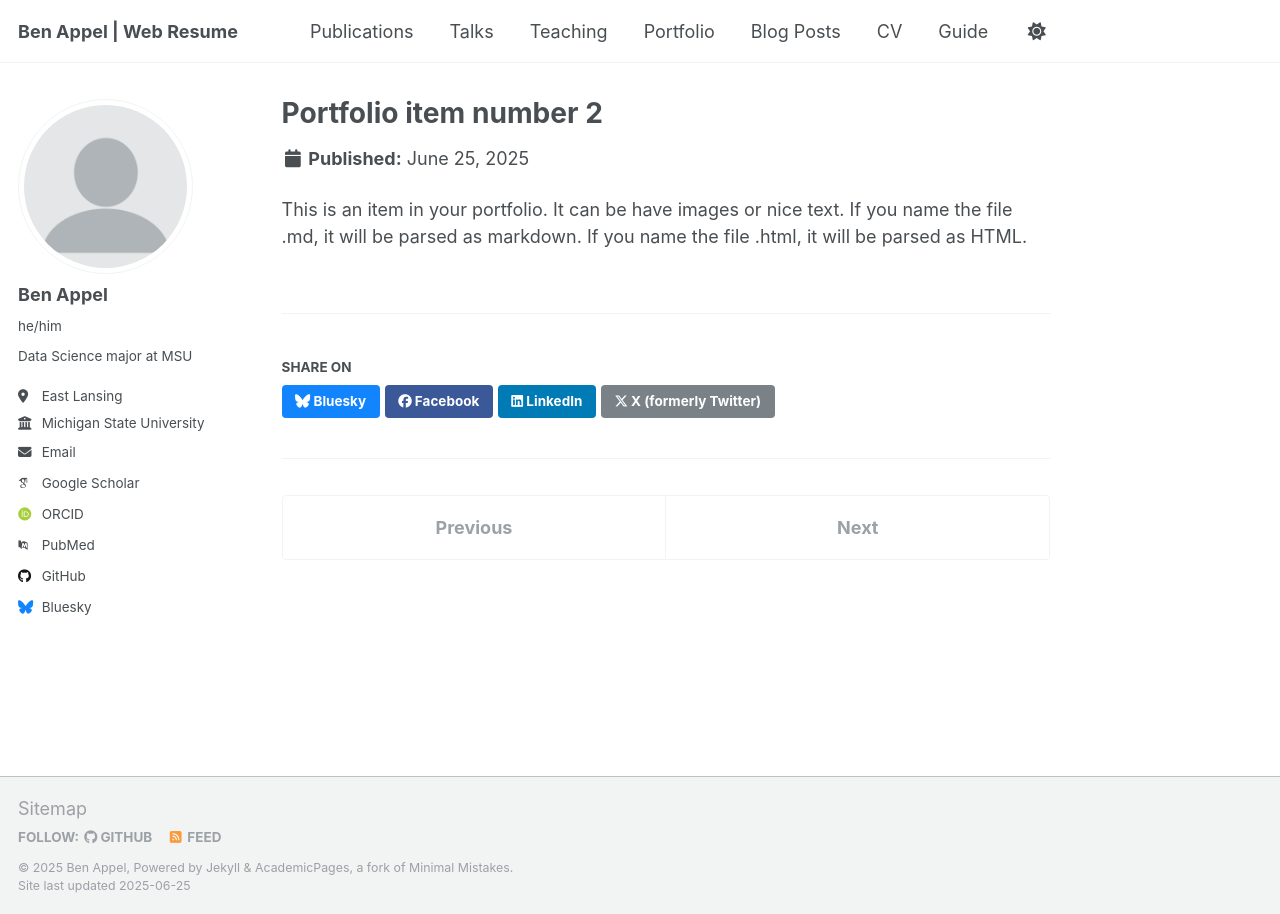
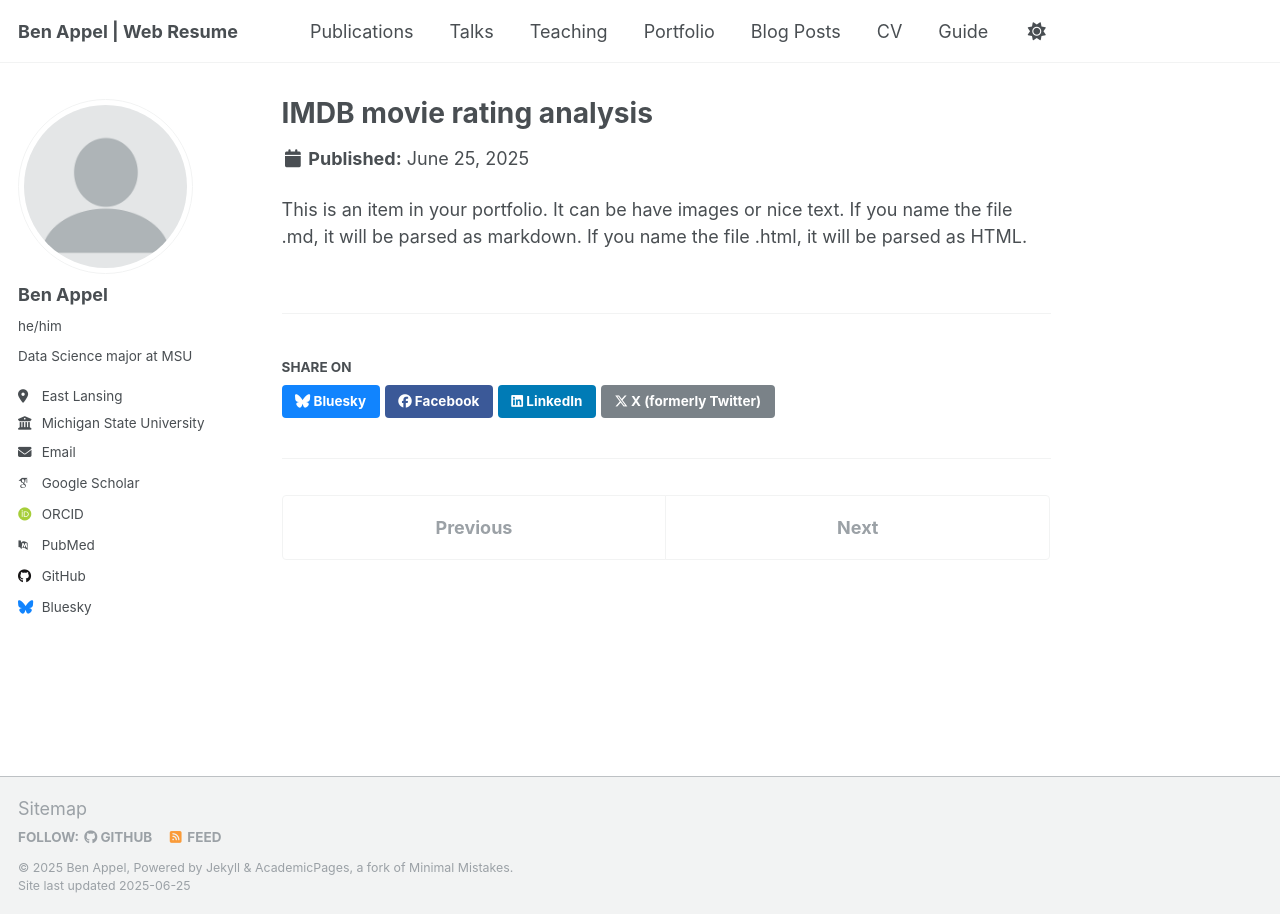
Before and after one commit to benpeok/benpeok.github.io, a Jekyll site: the page built from _portfolio/portfolio-2.html, in a window 1280 px wide. Built offline with Jekyll 4.4.1, drawn with Linux system fonts in a browser that asks for light colours; some web fonts are replaced.

Commit message:
Update portfolio-2.html

```diff
--- a/_portfolio/portfolio-2.html
+++ b/_portfolio/portfolio-2.html
@@ -1,6 +1,6 @@
 ---
-title: "Portfolio item number 2"
-excerpt: "Short description of portfolio item number 2 <br/><img src='/images/500x300.png'>"
+title: "IMDB movie rating analysis"
+excerpt: "Looks at how movie factors (genre, year, etc.) influence its rating."
 collection: portfolio
 ---
 
```
